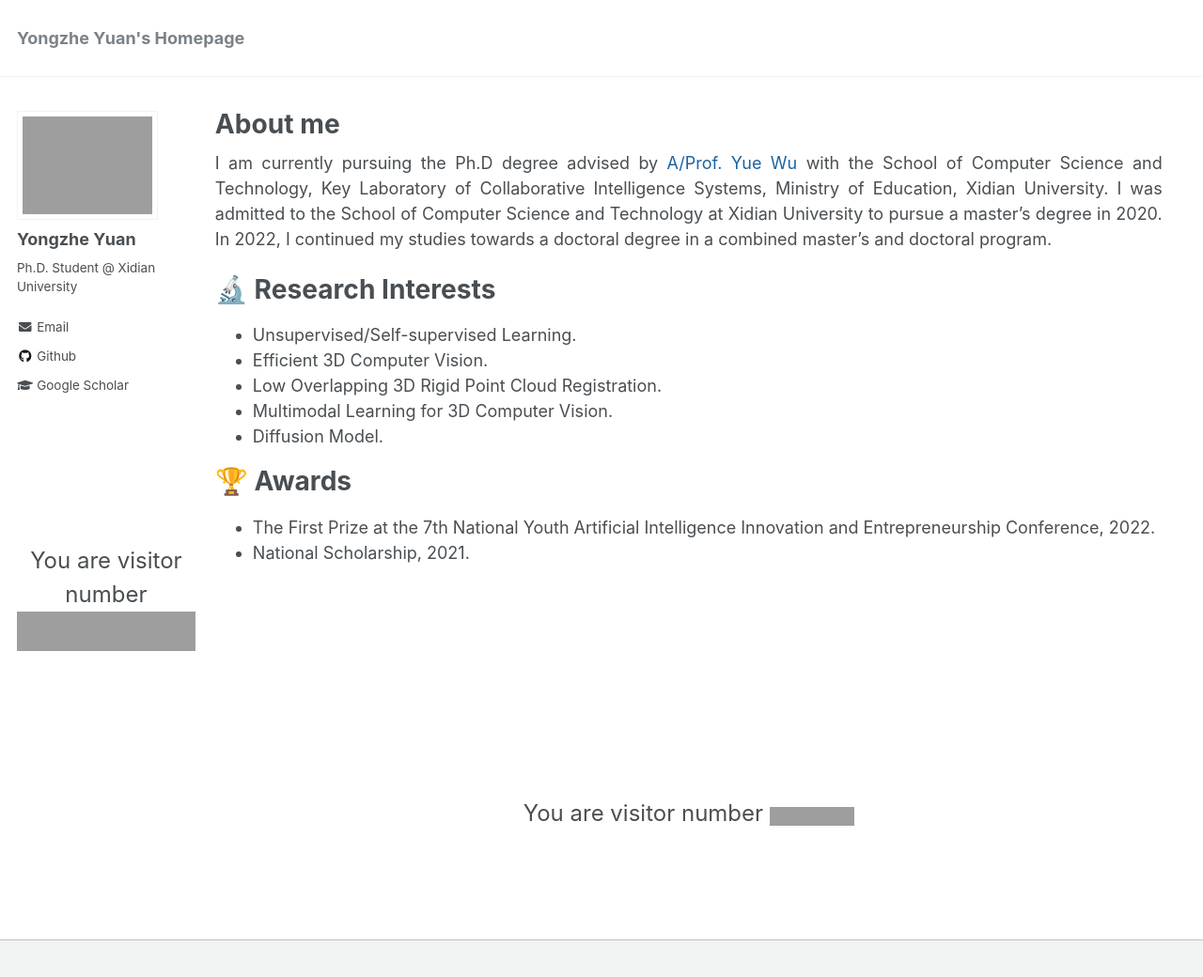
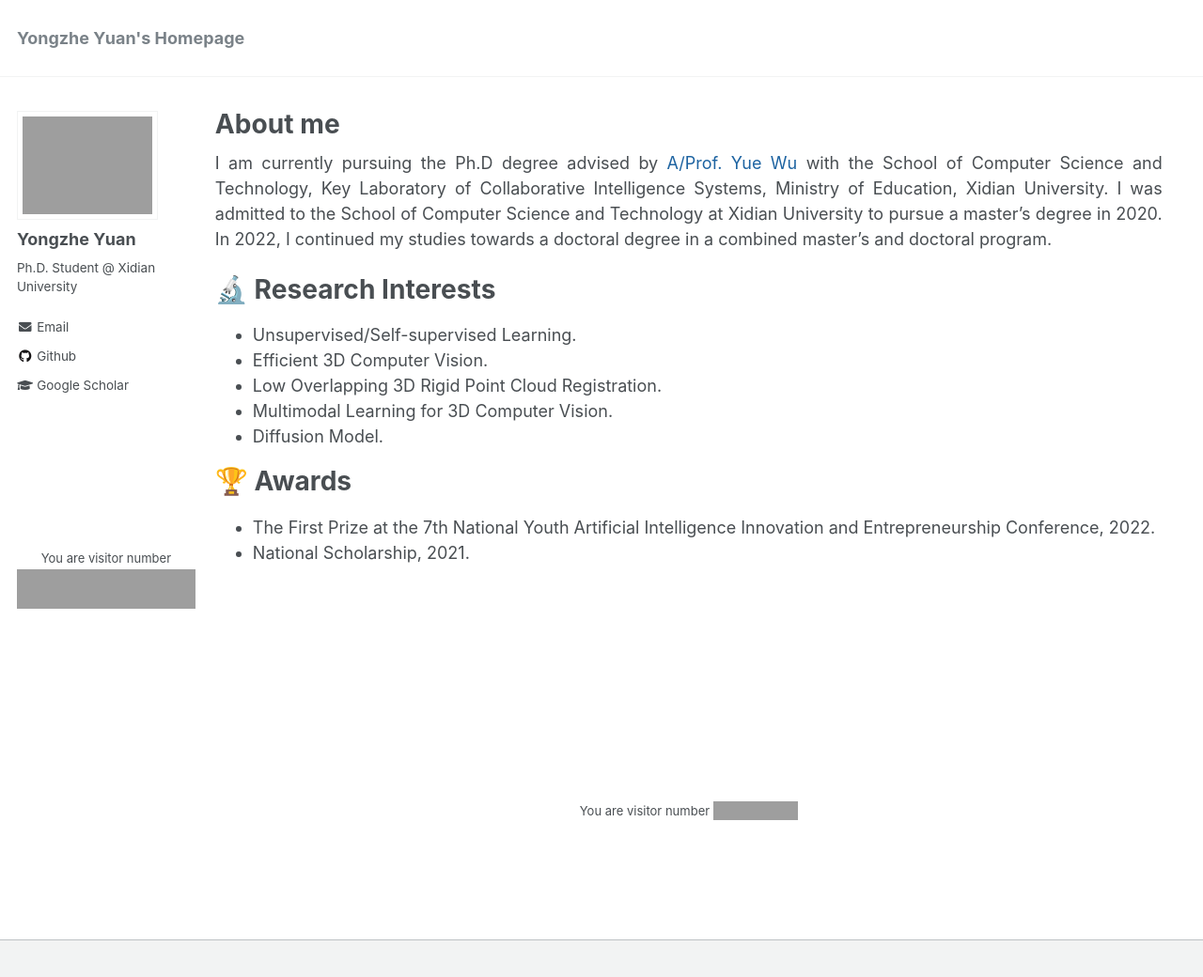
Before and after one commit to YYZMARS/YYZMARS.github.io, a Jekyll site: the page built from _pages/home.md, in a window 1280 px wide and 1073 px high. Shown: the top 1040 px of the window at 94% size. Built offline with Jekyll 4.4.1, drawn with Linux system fonts in a browser that asks for light colours; a script that is not in the unit is left out; grey boxes are pictures that could not be loaded.

Commit message:
Update earth.html

```diff
--- a/_includes/earth.html
+++ b/_includes/earth.html
@@ -20,7 +20,7 @@
 
 
 <div align='center'>
-  <font size="5">
+  <font size="2">
     You are visitor number
   </font>
   <a href="https://www.cutercounter.com/traditional-chinese-nn/" target="_blank">
```
